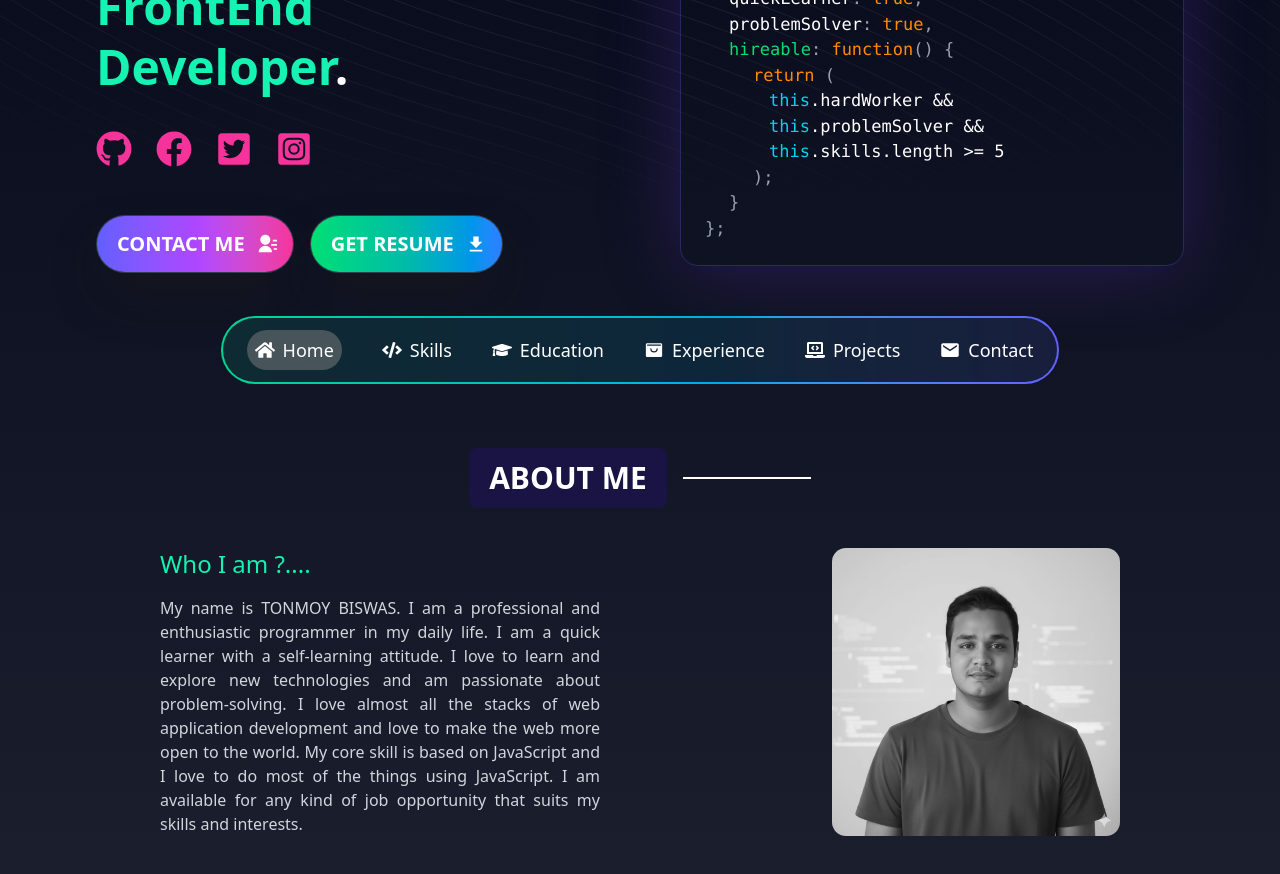
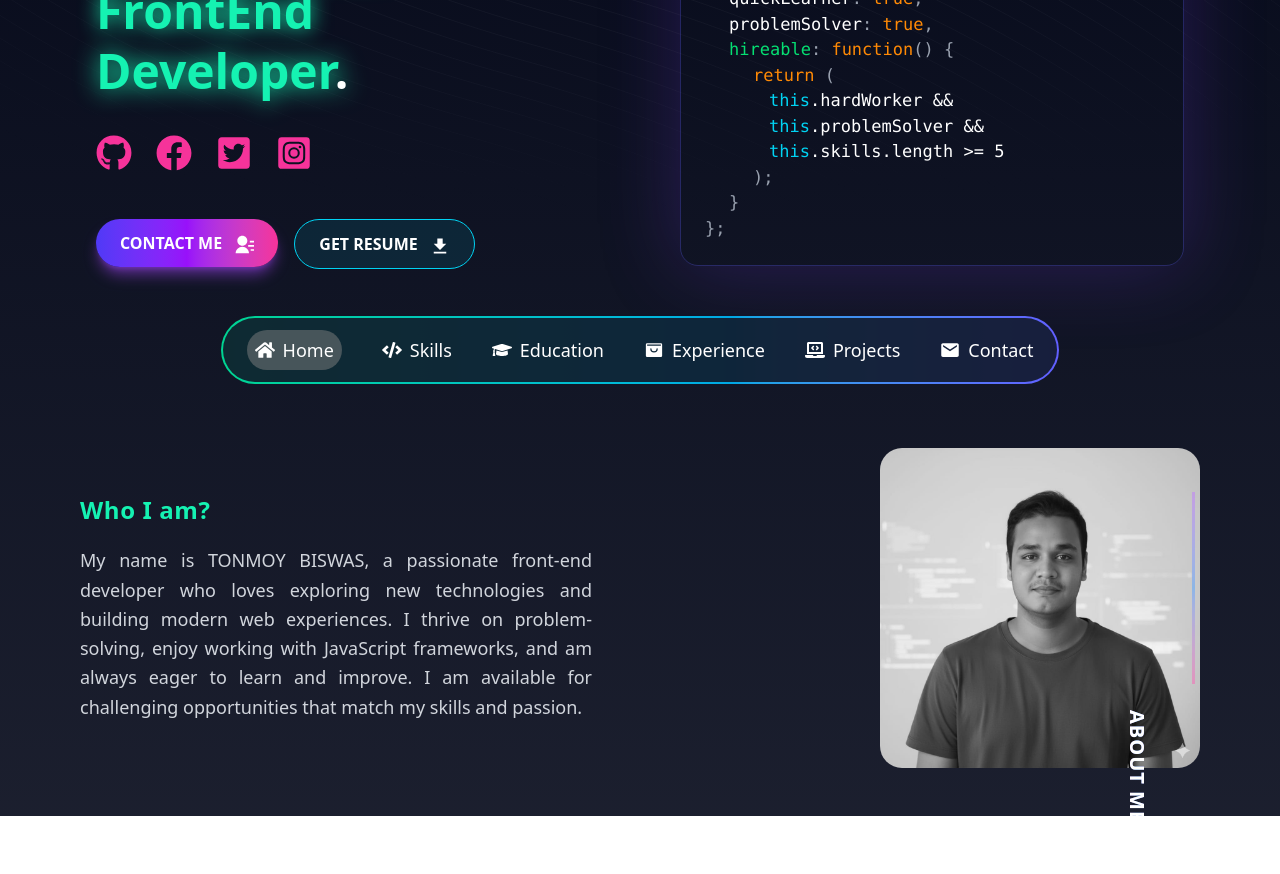
Before and after one commit to tonmoybiswas07/tonmoy_portfolio, a React (Vite) app: page / in a window 1280 px wide. Shown: the part 400-1274 px from the top of the page. After the commit the page ends 1216 px from the top, so only its background shows below. Built offline with nearby package versions, Linux system fonts and the light colour scheme.

Commit message:
update protfolio all page

```diff
--- a/src/Pages/Contact/Contact.jsx
+++ b/src/Pages/Contact/Contact.jsx
@@ -12,7 +12,6 @@ const Contact = () => {
 
   const sendEmail = async (e) => {
     e.preventDefault();
-
     try {
       await emailjs.sendForm(
         "service_d4kbme1",
@@ -20,127 +19,126 @@ const Contact = () => {
         formRef.current,
         "V1YUuKLLEw6rslv9W"
       );
-
       toast.success("Message sent successfully 🚀");
       formRef.current.reset();
     } catch (error) {
       console.error("EmailJS Error:", error);
+      toast.error("Failed to send message 😢");
       formRef.current.reset();
     }
   };
 
-
   return (
-    <div>
+    <div className="relative z-0">
       <section
         id="contact"
-      className="relative min-h-screen flex items-center justify-center px-6 py-20"
+        className="relative min-h-screen flex items-center justify-center px-6 py-20 overflow-hidden"
       >
-      <div className="relative z-10 max-w-6xl w-full grid grid-cols-1 md:grid-cols-1 lg:grid-cols-2 gap-14 items-center">
-
-        {/* LEFT */}
+        <div className="relative z-10 max-w-6xl w-full grid grid-cols-1 lg:grid-cols-2 gap-14 items-center">
+          {/* LEFT INFO */}
           <motion.div
-          initial={{ opacity: 0, x: -60 }}
+            initial={{ opacity: 0, x: -80 }}
             whileInView={{ opacity: 1, x: 0 }}
-          transition={{ duration: 0.6 }}
+            transition={{ duration: 0.8 }}
             viewport={{ once: true }}
           >
-          <h2 className="text-4xl md:text-5xl font-bold text-blue-400 mb-4">
+            <h2 className="text-4xl md:text-5xl font-bold bg-gradient-to-r from-blue-400 via-purple-400 to-pink-400 bg-clip-text text-transparent mb-4 animate-gradient-x">
               Get in Touch
             </h2>
 
-          <p className="text-gray-400 mb-10 max-w-md">
-            Have a question or want to work together? Drop us a message!
+            <p className="text-gray-300 mb-10 max-w-md leading-relaxed">
+              Have a question or want to work together? Drop me a message and
+              let's create something amazing!
             </p>
 
             <div className="space-y-6">
-            <div className="flex items-center gap-4">
-              <div className="p-3 rounded-xl bg-purple-500/10 text-purple-400">
-                <Mail />
+              {[
+                {
+                  icon: <Mail size={20} />,
+                  label: "Email",
+                  info: "tonmoybiswas13900@gmail.com",
+                  bg: "bg-purple-500/20 text-purple-400",
+                },
+                {
+                  icon: <MapPin size={20} />,
+                  label: "Location",
+                  info: "Dhaka, Bangladesh 1212",
+                  bg: "bg-pink-500/20 text-pink-400",
+                },
+              ].map((item, idx) => (
+                <motion.div
+                  key={idx}
+                  className="flex items-center gap-4 p-4 rounded-2xl bg-white/5 backdrop-blur-md border border-white/10 hover:scale-105 transition-transform duration-300 shadow-md"
+                  whileHover={{ scale: 1.05 }}
+                >
+                  <div className={`p-3 rounded-xl ${item.bg} flex-shrink-0`}>
+                    {item.icon}
                   </div>
                   <div>
-                <p className="text-white font-medium">Email</p>
-                <p className="text-gray-400 text-sm">tonmoybiswas13900@gmail.com</p>
+                    <p className="text-white font-semibold">{item.label}</p>
+                    <p className="text-gray-400 text-sm">{item.info}</p>
                   </div>
-            </div>
-
-            <div className="flex items-center gap-4">
-              <div className="p-3 rounded-xl bg-pink-500/10 text-pink-400">
-                <MapPin />
-              </div>
-              <div>
-                <p className="text-white font-medium">Location</p>
-                <p className="text-gray-400 text-sm">
-                  Dhaka, Bangladesh 1212
-                </p>
-              </div>
-            </div>
+                </motion.div>
+              ))}
             </div>
           </motion.div>
 
           {/* FORM */}
           <motion.div
-          initial={{ opacity: 0, x: 60 }}
+            initial={{ opacity: 0, x: 80 }}
             whileInView={{ opacity: 1, x: 0 }}
-          transition={{ duration: 0.6 }}
+            transition={{ duration: 0.8 }}
             viewport={{ once: true }}
-          className="bg-white/10 backdrop-blur-xl rounded-2xl p-8 shadow-xl border border-white/10"
+            className="bg-white/10 backdrop-blur-xl rounded-3xl p-8 shadow-xl border border-white/20"
           >
             <form ref={formRef} onSubmit={sendEmail} className="space-y-5">
+              {[
+                { type: "text", name: "user_name", placeholder: "Your Name" },
+                { type: "email", name: "user_email", placeholder: "Your Email" },
+                { type: "text", name: "subject", placeholder: "Subject" },
+              ].map((input, idx) => (
                 <input
-              type="text"
-              name="user_name"
-              placeholder="Your Name"
+                  key={idx}
+                  type={input.type}
+                  name={input.name}
+                  placeholder={input.placeholder}
                   required
-              className="w-full bg-white/10 text-white border border-white/20 px-4 py-3 rounded-xl focus:outline-none focus:ring-2 focus:ring-blue-500"
+                  className="w-full bg-white/10 text-white border border-white/20 px-4 py-3 rounded-xl focus:outline-none focus:ring-2 focus:ring-blue-400 placeholder:text-gray-400 transition-colors duration-300"
                 />
-
-            <input
-              type="email"
-              name="user_email"
-              placeholder="Your Email"
-              required
-              className="w-full bg-white/10 text-white border border-white/20 px-4 py-3 rounded-xl focus:outline-none focus:ring-2 focus:ring-blue-500"
-            />
-
-            <input
-              type="text"
-              name="subject"
-              placeholder="Subject"
-              required
-              className="w-full bg-white/10 text-white border border-white/20 px-4 py-3 rounded-xl focus:outline-none focus:ring-2 focus:ring-blue-500"
-            />
+              ))}
 
               <textarea
                 name="message"
                 rows="4"
                 placeholder="Your Message"
                 required
-              className="w-full bg-white/10 text-white border border-white/20 px-4 py-3 rounded-xl resize-none focus:outline-none focus:ring-2 focus:ring-blue-500"
+                className="w-full bg-white/10 text-white border border-white/20 px-4 py-3 rounded-xl resize-none focus:outline-none focus:ring-2 focus:ring-blue-400 placeholder:text-gray-400 transition-colors duration-300"
               />
 
               <motion.button
-              whileHover={{ scale: 1.03 }}
+                whileHover={{ scale: 1.05 }}
                 whileTap={{ scale: 0.95 }}
                 type="submit"
-              className="w-full flex items-center justify-center gap-2 py-3 rounded-xl text-white font-semibold bg-gradient-to-r from-blue-500 to-purple-500"
+                className="w-full flex items-center justify-center gap-2 py-3 rounded-xl text-white font-semibold bg-gradient-to-r from-blue-500 via-purple-500 to-pink-500 shadow-lg hover:shadow-cyan-500/50 transition-all duration-300"
               >
                 Send Message <Send size={18} />
               </motion.button>
             </form>
           </motion.div>
         </div>
-<ToastContainer position="top-right"
+
+        <ToastContainer
+          position="top-right"
           autoClose={3000}
           hideProgressBar={false}
           newestOnTop
           closeOnClick
           pauseOnHover
-  theme="dark"></ToastContainer>
-      {/* BACKGROUND EFFECT */}
-
+          theme="dark"
+        />
       </section>
 
+      {/* BACKGROUND EFFECT */}
       <BackgroundBeams />
     </div>
   );
--- a/src/Pages/Home/Home/About.jsx
+++ b/src/Pages/Home/Home/About.jsx
@@ -3,7 +3,7 @@
 import React from "react";
 import { motion } from "framer-motion";
 import hero from "../../../assets/WhatsApp Image 2026-01-11 at 21.57.49.jpeg";
-import { BackgroundBeams } from "@/Components/ui/background-beams";
+
 
 const About = () => {
   return (
@@ -12,74 +12,72 @@ const About = () => {
       whileInView={{ opacity: 1 }}
       transition={{ duration: 0.8 }}
       viewport={{ once: true }}
-      className="px-4 lg:px-20 py-12"
+      className="px-4 lg:px-20 py-12 relative z-10"
     >
-      {/* Header */}
+      <div className="flex flex-col lg:flex-row justify-center items-center gap-12 lg:gap-24 relative">
 
-      <motion.div
-        initial={{ y: -30, opacity: 0 }}
-        whileInView={{ y: 0, opacity: 1 }}
-        transition={{ duration: 0.6 }}
-        viewport={{ once: true }}
-        className="flex items-center justify-center gap-4 w-full"
-      >
-        <h2 className="text-white text-3xl font-bold bg-[#1A1444] px-5 py-3 rounded-md">
-          ABOUT ME
-        </h2>
-
-        {/* Right side horizontal line */}
-        <div className="h-[2px] w-32 bg-white"></div>
-      </motion.div>
-
-      {/* Content */}
-      <div className="flex flex-col lg:flex-row justify-center items-center gap-10 lg:gap-20 lg:mx-20 my-10">
         {/* Text */}
         <motion.div
-          initial={{ x: -60, opacity: 0 }}
+          initial={{ x: -80, opacity: 0 }}
           whileInView={{ x: 0, opacity: 1 }}
-          transition={{ duration: 0.6 }}
+          transition={{ duration: 0.7 }}
           viewport={{ once: true }}
           className="flex-1 text-center lg:text-left"
         >
-          <h2 className="text-[#15F2B2] text-2xl mb-4">Who I am ?....</h2>
-          <p className="text-gray-300 text-justify">
-            My name is TONMOY BISWAS. I am a professional and enthusiastic
-            programmer in my daily life. I am a quick learner with a
-            self-learning attitude. I love to learn and explore new technologies
-            and am passionate about problem-solving. I love almost all the
-            stacks of web application development and love to make the web more
-            open to the world. My core skill is based on JavaScript and I love
-            to do most of the things using JavaScript. I am available for any
-            kind of job opportunity that suits my skills and interests.
+          <h2 className="text-[#15F2B2] text-2xl mb-5 font-semibold tracking-wide">
+            Who I am?
+          </h2>
+          <p className="text-gray-300 text-justify leading-relaxed text-base sm:text-lg">
+            My name is TONMOY BISWAS, a passionate front-end developer who loves exploring new
+            technologies and building modern web experiences. I thrive on problem-solving, enjoy
+            working with JavaScript frameworks, and am always eager to learn and improve.
+            I am available for challenging opportunities that match my skills and passion.
           </p>
         </motion.div>
 
         {/* Image */}
         <motion.div
-          initial={{ x: 60, opacity: 0 }}
+          initial={{ x: 80, opacity: 0 }}
           whileInView={{ x: 0, opacity: 1 }}
-          transition={{ duration: 0.6 }}
+          transition={{ duration: 0.7 }}
           viewport={{ once: true }}
-          className="flex-1 flex justify-center lg:justify-end"
+          className="flex-1 flex justify-center lg:justify-end relative group"
         >
           <motion.img
             src={hero}
             alt="Hero"
-            whileHover={{ y: -12, scale: 1.03 }}
-            transition={{ type: "spring", stiffness: 200 }}
+            whileHover={{ y: -15, scale: 1.07, rotate: 2 }}
+            transition={{ type: "spring", stiffness: 220 }}
             className="
-              h-72 w-72
+              h-80 w-80
               object-cover
-              rounded-xl
+              rounded-3xl
               filter grayscale
               transition-all duration-500
               hover:grayscale-0
               hover:shadow-2xl
+              hover:shadow-indigo-500/50
             "
           />
+
+          {/* Vertical ABOUT ME */}
+          <motion.div
+            initial={{ opacity: 0, y: -50 }}
+            whileInView={{ opacity: 1, y: 0 }}
+            transition={{ duration: 1 }}
+            className="absolute right-[-50px] top-1/2 -translate-y-1/2 flex flex-col items-center gap-3"
+          >
+            {/* Animated Gradient Line */}
+            <div className="h-48 w-[3px] bg-gradient-to-b from-purple-400 via-blue-400 to-pink-400 animate-pulse"></div>
+
+            <span className="text-white text-xl font-bold tracking-wider rotate-90 origin-left bg-clip-text text-transparent bg-gradient-to-b from-purple-400 via-blue-400 to-pink-400">
+              ABOUT ME
+            </span>
+          </motion.div>
         </motion.div>
       </div>
-      <BackgroundBeams></BackgroundBeams>
+
+
     </motion.div>
   );
 };
--- a/src/Pages/Home/Home/Banner.jsx
+++ b/src/Pages/Home/Home/Banner.jsx
@@ -38,94 +38,65 @@ const Banner = () => {
       animate="visible"
     >
       {/* Left Content */}
-      <motion.div className="content flex-1" variants={item}>
+     <motion.div className="content flex-1 z-10" variants={item}>
   <motion.div variants={item}>
     <h1 className="text-3xl sm:text-4xl lg:text-5xl font-extrabold mb-3 text-white pt-10">
       Hello,
     </h1>
-          <h1 className="text-3xl sm:text-4xl lg:text-5xl font-extrabold mb-3 text-white">
-            This is <span className="text-[#F6339A]">TONMOY</span>, I'm a
+
+    <h1 className="text-3xl sm:text-4xl lg:text-5xl font-extrabold mb-3">
+      This is{" "}
+      <span className="bg-gradient-to-r from-pink-500 via-purple-500 to-indigo-400 text-transparent bg-clip-text animate-gradient-x">
+        TONMOY
+      </span>
+      , I'm a
     </h1>
-          <h1 className="text-3xl sm:text-4xl lg:text-5xl font-extrabold mb-3 text-white">
-            Professional <span className="text-[#15F2B2]">FrontEnd</span>
+
+    <h1 className="text-3xl sm:text-4xl lg:text-5xl font-extrabold mb-3 text-white drop-shadow-[0_0_10px_#15F2B2]">
+      Professional <span className="text-[#15F2B2] glow-text">FrontEnd</span>
     </h1>
-          <h1 className="text-3xl sm:text-4xl lg:text-5xl font-extrabold mb-3 text-white">
-            <span className="text-[#15F2B2]">Developer</span>.
+
+    <h1 className="text-3xl sm:text-4xl lg:text-5xl font-extrabold mb-3 text-white drop-shadow-[0_0_12px_#15F2B2]">
+      <span className="text-[#15F2B2] glow-text">Developer</span>.
     </h1>
   </motion.div>
 
-        {/* Social Icons - Fixed with button handlers */}
+  {/* Social Icons with Neon Hover */}
   <div className="mt-10 flex justify-center lg:justify-start gap-6">
+    {[
+      { icon: FaGithub, url: "https://github.com/tonmoybiswas07" },
+      { icon: FaFacebook, url: "https://web.facebook.com/tonmoy.biswas.7564" },
+      { icon: FaTwitterSquare, url: "https://x.com/TonmoyBiswas945" },
+      { icon: FaInstagramSquare, url: "https://www.instagram.com/___b.tonmoy/" },
+    ].map((social, idx) => {
+      const Icon = social.icon;
+      return (
         <button
-            onClick={() =>
-              handleExternalLink("https://github.com/tonmoybiswas07")
-            }
-            className="text-4xl text-[#F6339A] hover:-translate-y-2 transition-transform duration-300 cursor-pointer bg-transparent border-none"
-            aria-label="GitHub"
+          key={idx}
+          onClick={() => handleExternalLink(social.url)}
+          className="text-4xl text-[#F6339A] hover:text-[#FF6EC7] hover:scale-125 transition-all duration-300"
         >
-            <FaGithub />
+          <Icon />
         </button>
-
-          <button
-            onClick={() =>
-              handleExternalLink("https://web.facebook.com/tonmoy.biswas.7564")
-            }
-            className="text-4xl text-[#F6339A] hover:-translate-y-2 transition-transform duration-300 cursor-pointer bg-transparent border-none"
-            aria-label="Facebook"
-          >
-            <FaFacebook />
-          </button>
-
-          <button
-            onClick={() => handleExternalLink("https://x.com/TonmoyBiswas945")}
-            className="text-4xl text-[#F6339A] hover:-translate-y-2 transition-transform duration-300 cursor-pointer bg-transparent border-none"
-            aria-label="Twitter"
-          >
-            <FaTwitterSquare />
-          </button>
-
-          <button
-            onClick={() =>
-              handleExternalLink("https://www.instagram.com/___b.tonmoy/")
-            }
-            className="text-4xl text-[#F6339A] hover:-translate-y-2 transition-transform duration-300 cursor-pointer bg-transparent border-none"
-            aria-label="Instagram"
-          >
-            <FaInstagramSquare />
-          </button>
+      );
+    })}
   </div>
 
-        {/* Buttons */}
+  {/* Buttons with Neon Glass */}
   <motion.div
-          className="flex justify-center items-center md:justify-start md:items-start lg:justify-start lg:items-start flex-col sm:flex-row gap-4 mt-12"
+    className="flex flex-col sm:flex-row gap-4 mt-12"
     variants={item}
   >
-          {/* Contact Button - Using Link for internal routing */}
     <Link to="/contact">
-            <button className="bg-slate-800 group cursor-pointer relative shadow-2xl shadow-zinc-900 rounded-full p-px text-xs font-semibold leading-6 text-white inline-block">
-              <span className="absolute inset-0 overflow-hidden rounded-full">
-                <span className="absolute inset-0 rounded-full bg-[image:radial-gradient(75%_100%_at_50%_0%,rgba(56,189,248,0.6)_0%,rgba(56,189,248,0)_75%)] opacity-0 transition-opacity duration-500 group-hover:opacity-100"></span>
-              </span>
-              <div className="relative flex justify-center items-center space-x-2 z-10 rounded-full bg-gradient-to-r from-indigo-500 via-purple-500 to-pink-500 transition-all duration-300 hover:scale-105 hover:shadow-xl py-3.5 px-4 ring-1 ring-white/10">
-                <span className="text-xl px-1">CONTACT ME</span>
-                <RiContactsFill className="text-xl" />
-              </div>
+      <button className="relative px-6 py-3 rounded-full font-semibold text-white bg-gradient-to-r from-indigo-600 via-purple-600 to-pink-500 shadow-lg shadow-purple-500/50 hover:scale-105 transition-all duration-300">
+        CONTACT ME <RiContactsFill className="inline ml-2 text-xl" />
       </button>
     </Link>
 
-          {/* Resume Button - Using anchor for download */}
-          <a
-            href="/cv.pdf"
-            download="Tonmoy_Biswas_CV.pdf"
-            className="bg-slate-800 group cursor-pointer relative shadow-2xl shadow-zinc-900 rounded-full p-px text-xs font-semibold leading-6 text-white inline-block"
-          >
-            <span className="absolute inset-0 overflow-hidden rounded-full">
-              <span className="absolute inset-0 rounded-full bg-[image:radial-gradient(75%_100%_at_50%_0%,rgba(56,189,248,0.6)_0%,rgba(56,189,248,0)_75%)] opacity-0 transition-opacity duration-500 group-hover:opacity-100"></span>
-            </span>
-            <div className="relative flex justify-center items-center space-x-2 z-10 rounded-full bg-gradient-to-r from-green-400 via-teal-500 to-blue-500 transition-all duration-300 hover:scale-105 hover:shadow-xl py-3.5 px-4 ring-1 ring-white/10">
-              <span className="text-xl px-1">GET RESUME</span>
-              <IoMdDownload className="text-xl" />
-            </div>
+    <a href="/cv.pdf" download="Tonmoy_Biswas_CV.pdf">
+      <button className="relative px-6 py-3 rounded-full font-semibold text-white border border-cyan-400 bg-cyan-400/10 hover:bg-cyan-400 hover:text-black hover:scale-105 transition-all duration-300">
+        GET RESUME <IoMdDownload className="inline ml-2 text-xl" />
+      </button>
     </a>
   </motion.div>
 </motion.div>
```
Also changed, not shown: src/Pages/Projects/Projects.jsx (+55 -74 lines). Lines whose indentation alone changed are shown as unchanged.
